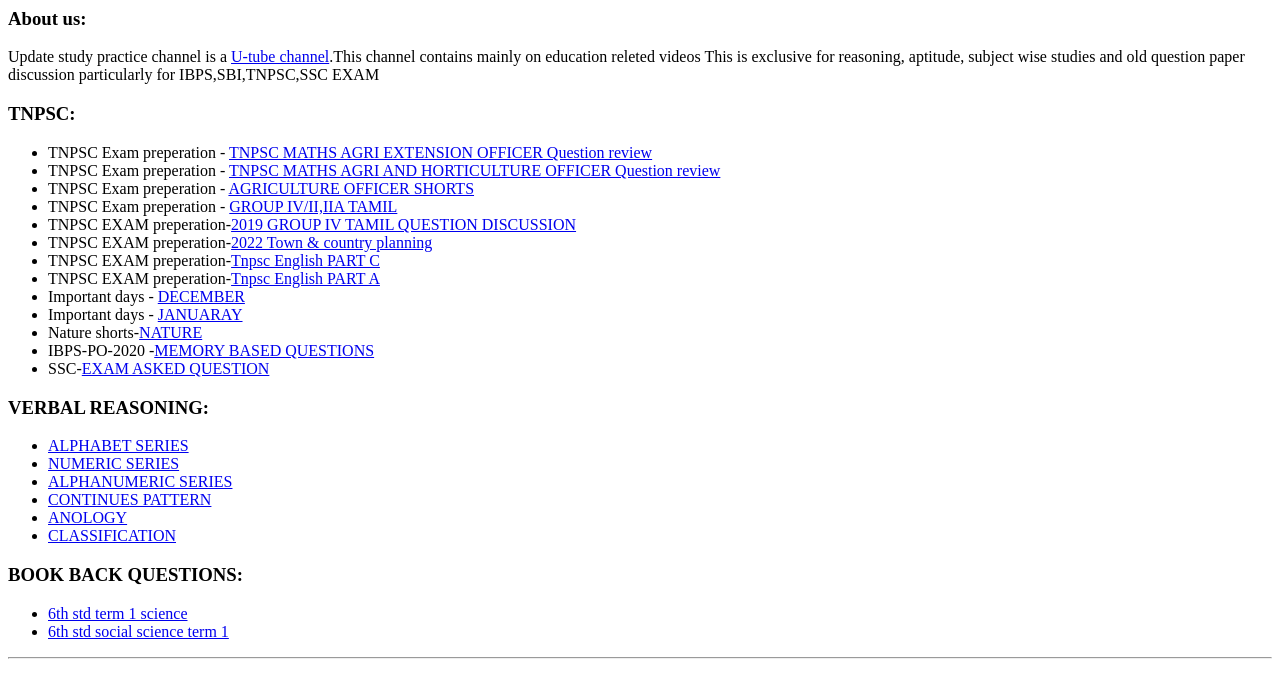
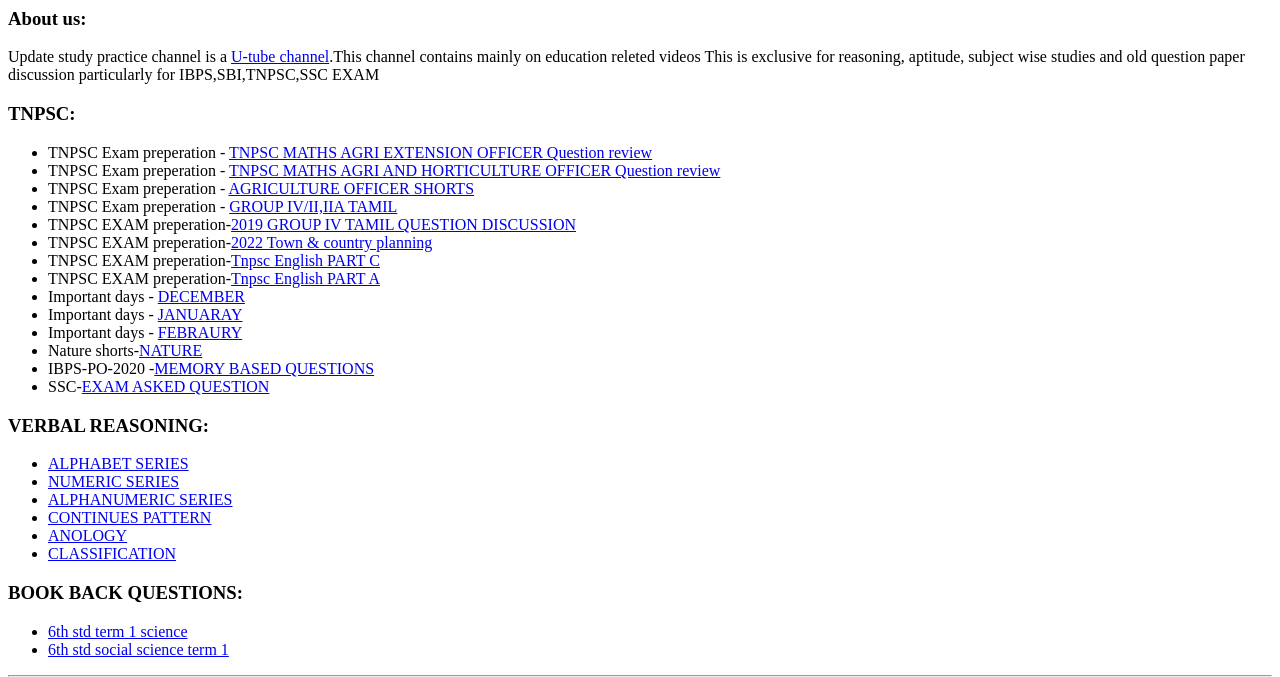
Before and after one commit to rskumarenk/update-study-practice, a plain HTML site: page index.html in a window 1280 px wide. Shown: the part 147-824 px from the top of the page. Drawn offline with Linux system fonts and the light colour scheme.

Commit message:
Update index.html

```diff
--- a/index.html
+++ b/index.html
@@ -31,6 +31,7 @@
    <li>TNPSC EXAM preperation-<a href="https://www.youtube.com/playlist?list=PLBrLg4NsXuLTQAqHlfDSiDpGKEtR_H61A">Tnpsc English PART A</a></li>
   <li>Important days - <a href="https://www.youtube.com/playlist?list=PLBrLg4NsXuLRu6i_hiXdw27GGX03_3Mwq">DECEMBER</a></li>
   <li>Important days - <a href="https://www.youtube.com/playlist?list=PLBrLg4NsXuLRmnDm9B2uDJAp-DRryxX--">JANUARAY</a></li>
+  <li>Important days - <a href="https://www.youtube.com/playlist?list=PLBrLg4NsXuLSgCm1IgavaYXbuufmKIebS">FEBRAURY</a></li>
   <li>Nature shorts-<a href="https://www.youtube.com/playlist?list=PLBrLg4NsXuLQeD-iQjDJltMzyMJN5bk_D">NATURE</a></li>
   <li>IBPS-PO-2020 -<a href="https://www.youtube.com/playlist?list=PLBrLg4NsXuLTwt8PphlT_3hhY1EKvBHDg">MEMORY BASED QUESTIONS</a></li>
   <li>SSC-<a href="https://www.youtube.com/playlist?list=PLBrLg4NsXuLSgSohYwIRh09E8uAIBAwBC">EXAM ASKED QUESTION </a></li>
```
